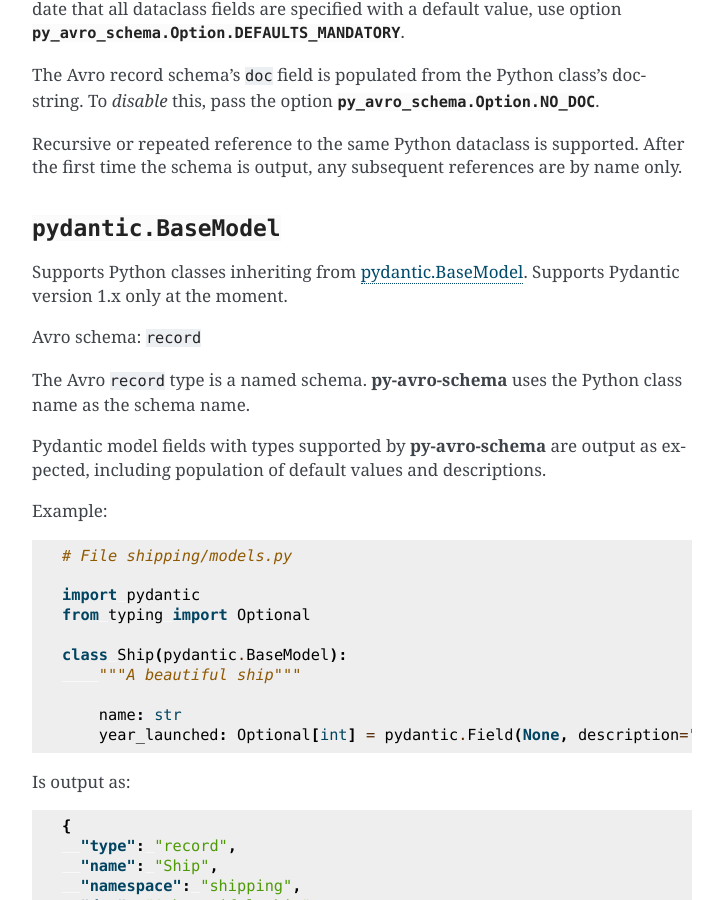
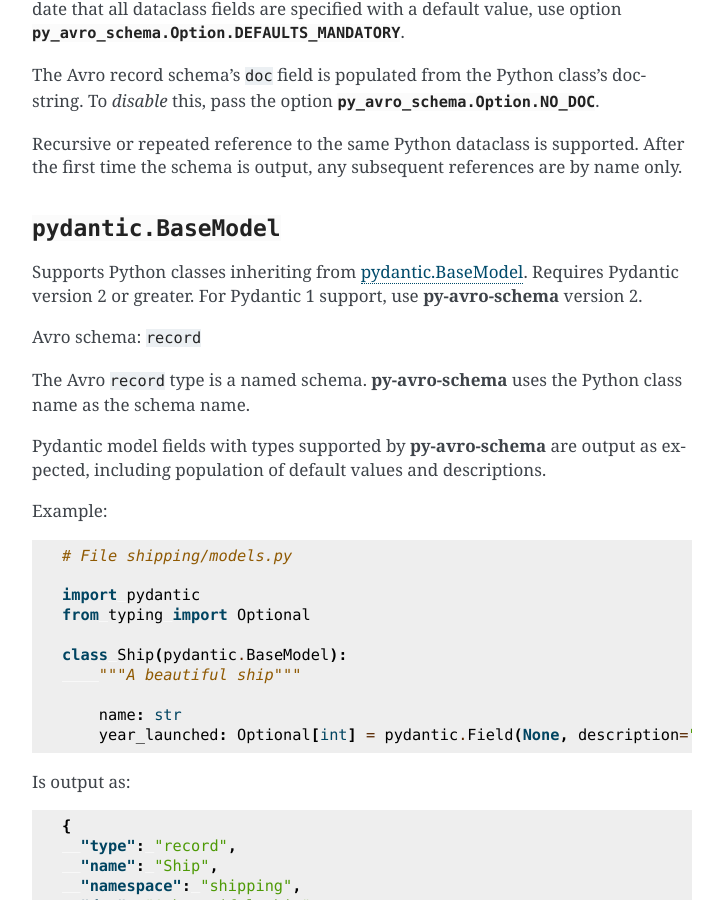
Before and after one commit to jpmorganchase/py-avro-schema, a Sphinx documentation site: the page built from docs/types.rst, in a window 1280 px wide and 900 px high, scrolled down 1360 px. Shown: the whole window, without its empty margins (388-1111 px from the left). Built offline with Sphinx 7.4.7, drawn with Linux system fonts in a browser that asks for light colours.

Commit message:
Update docs to explain which Pydantic version is support by which version of py-avro-schema

```diff
--- a/docs/types.rst
+++ b/docs/types.rst
@@ -83,8 +83,8 @@
 :class:`pydantic.BaseModel`
 ~~~~~~~~~~~~~~~~~~~~~~~~~~~
 
-Supports Python classes inheriting from `pydantic.BaseModel <https://pydantic-docs.helpmanual.io/usage/models/>`_.
-Supports Pydantic version 1.x only at the moment.
+Supports Python classes inheriting from `pydantic.BaseModel <https://docs.pydantic.dev/latest/usage/models/>`_.
+Requires Pydantic version 2 or greater. For Pydantic 1 support, use **py-avro-schema** version 2.
 
 .. (No intersphinx for Pydantic, unfortunately.)
 
```
